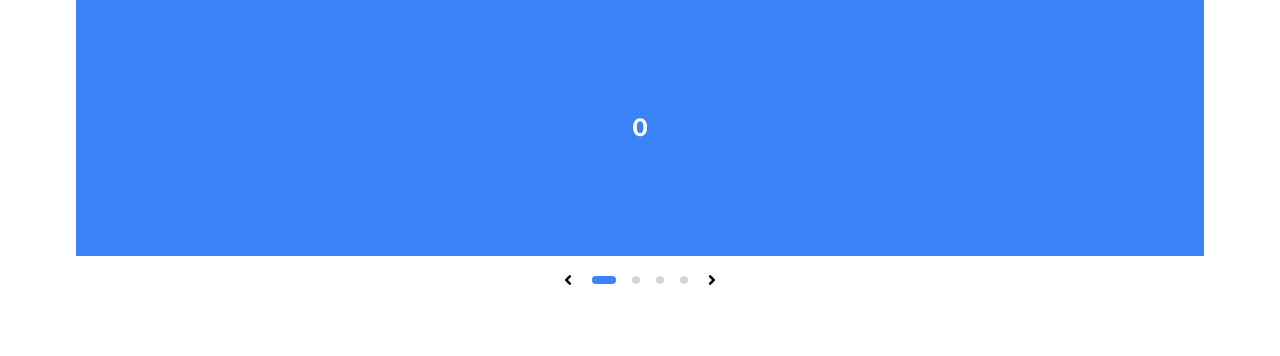
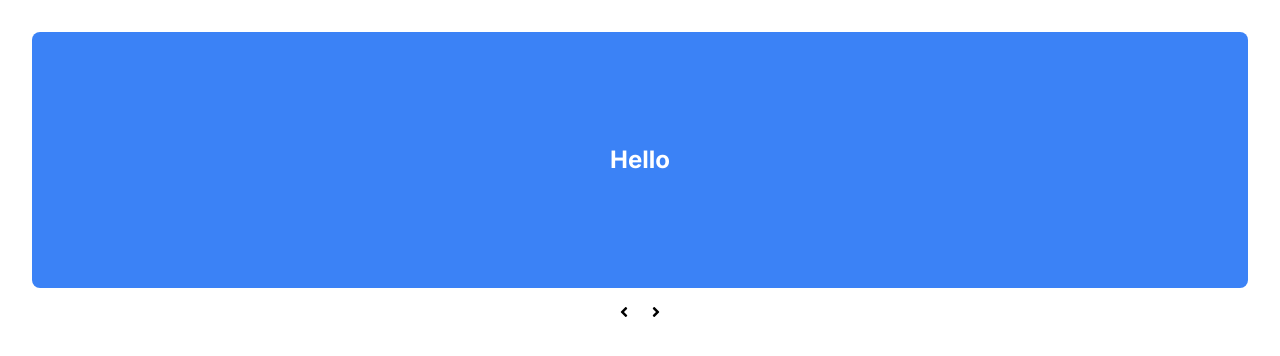
Before and after one commit to grzegorzpokorski/css-carousel, a Next.js app: page / in a window 1280 px wide. Shown: the top 356 px of the page. Built offline with nearby package versions, Linux system fonts and the light colour scheme.

Commit message:
feat: add CarouselSlide component, refactor carousel logic

```diff
--- a/package.json
+++ b/package.json
@@ -18,6 +18,7 @@
     "@types/node": "20.14.2",
     "@types/react": "18.3.3",
     "@types/react-dom": "18.3.0",
+    "clsx": "2.1.1",
     "eslint": "8.57.0",
     "next": "14.2.4",
     "react": "18.3.1",
--- a/src/app/page.tsx
+++ b/src/app/page.tsx
@@ -1,18 +1,19 @@
 "use client";
 
-import { Carousel } from "@/components/carousel/carousel";
+import { Carousel, CarouselSlide } from "@/components/carousel/carousel";
 
 export default function Home() {
+  const slideStyles =
+    "bg-blue-500 text-white h-64 rounded-lg text-2xl font-bold items-center justify-center flex";
+
   return (
-    <main className="w-full max-w-6xl mx-auto px-3">
-      <Carousel
-        slides={[
-          { id: 0, content: <>0</> },
-          { id: 1, content: <>1</> },
-          { id: 2, content: <>2</> },
-          { id: 3, content: <>3</> },
-        ]}
-      />
+    <main className="container mx-auto flex flex-col p-8">
+      <Carousel>
+        <CarouselSlide className={slideStyles}>Hello</CarouselSlide>
+        <CarouselSlide className={slideStyles}>world</CarouselSlide>
+        <CarouselSlide className={slideStyles}>I am</CarouselSlide>
+        <CarouselSlide className={slideStyles}>carousel</CarouselSlide>
+      </Carousel>
     </main>
   );
 }
--- a/src/components/carousel/carousel.tsx
+++ b/src/components/carousel/carousel.tsx
@@ -1,19 +1,19 @@
-import type { ReactNode } from "react";
+import { useId, type ReactNode } from "react";
 import { FaAngleLeft } from "react-icons/fa";
-import { twMerge } from "tailwind-merge";
 import { useCarousel } from "./useCarousel";
+import { cn } from "@/utils/cn";
 
 export const Carousel = ({
-  slides,
+  children,
+  className,
 }: {
-  slides: { content: ReactNode; id: number }[];
+  children: ReactNode;
+  className?: string;
 }) => {
   const {
     scrollToThePreviousSlide,
     scrollToTheNextSlide,
-    setSlide,
     sliderRef,
-    currentSlide,
     handleTouchStart,
     handleTouchMove,
     handleDragEnd,
@@ -22,7 +22,7 @@ export const Carousel = ({
   } = useCarousel();
 
   return (
-    <div className="w-full">
+    <div className={cn("w-full", className)}>
       <ul
         className="overflow-hidden flex flex-row gap-6 motion-safe:scroll-smooth snap-mandatory snap-x"
         ref={sliderRef}
@@ -33,22 +33,14 @@ export const Carousel = ({
         onMouseMove={handleMouseMove}
         onMouseUp={handleDragEnd}
       >
-        {slides.map((slide) => (
-          <li
-            key={slide.id}
-            className="min-w-[calc(100%)] bg-blue-500 h-64 snap-center flex flex-col items-center justify-center text-white font-bold text-2xl"
-            data-role="slide"
-          >
-            {slide.content}
-          </li>
-        ))}
+        {children}
       </ul>
       <div className="flex flex-row justify-center items-center py-2">
         <button onClick={scrollToThePreviousSlide} className="p-2">
           <FaAngleLeft />
           <span className="sr-only">poprzedni slajd</span>
         </button>
-        <ul className="list-none flex flex-row flex-wrap items-center justify-center">
+        {/* <ul className="list-none flex flex-row flex-wrap items-center justify-center">
           {slides.map((_, i) => (
             <li key={i} className="flex flex-col items-center">
               <button className="p-2" onClick={() => setSlide(i)}>
@@ -62,7 +54,7 @@ export const Carousel = ({
               </button>
             </li>
           ))}
-        </ul>
+        </ul> */}
         <button onClick={scrollToTheNextSlide} className="p-2">
           <FaAngleLeft className="rotate-180" />
           <span className="sr-only">następny slajd</span>
@@ -71,3 +63,22 @@ export const Carousel = ({
     </div>
   );
 };
+
+export const CarouselSlide = ({
+  children,
+  className,
+}: {
+  children: ReactNode;
+  className?: string;
+}) => {
+  const slideId = useId();
+  return (
+    <li
+      key={slideId}
+      className={cn("min-w-full snap-center", className)}
+      data-role="slide"
+    >
+      {children}
+    </li>
+  );
+};
--- a/src/components/carousel/useCarousel.tsx
+++ b/src/components/carousel/useCarousel.tsx
@@ -4,7 +4,7 @@ import { useCallback, useEffect, useRef, useState } from "react";
 export const useCarousel = () => {
   const sliderRef = useRef<HTMLUListElement>(null);
   const [slides, setSlides] = useState<NodeListOf<HTMLLIElement>>();
-  const [currentSlide, setCurrentSlide] = useState(0);
+  const [currentSlideIndex, setCurrentSlideIndex] = useState(0);
 
   useEffect(() => {
     if (sliderRef.current) {
@@ -14,31 +14,31 @@ export const useCarousel = () => {
 
   useEffect(() => {
     if (sliderRef.current && slides) {
-      sliderRef.current.scrollTo(slides[currentSlide].offsetLeft, 0);
+      sliderRef.current.scrollTo(slides[currentSlideIndex].offsetLeft, 0);
     }
-  }, [currentSlide, slides]);
+  }, [currentSlideIndex, slides]);
 
   const scrollToThePreviousSlide = useCallback(() => {
     if (slides) {
-      setCurrentSlide((prev) =>
-        prev === null
-          ? slides.length - 1
-          : prev === 0
-            ? slides.length - 1
-            : prev - 1,
-      );
+      setCurrentSlideIndex((prev) => (!prev ? slides.length - 1 : prev - 1));
     }
   }, [slides]);
 
   const scrollToTheNextSlide = useCallback(() => {
     if (slides) {
-      setCurrentSlide((prev) =>
-        prev === null ? 1 : prev === slides.length - 1 ? 0 : prev + 1,
-      );
+      setCurrentSlideIndex((prev) => {
+        if (!prev) {
+          return 1;
+        }
+        if (prev === slides.length - 1) {
+          return 0;
+        }
+        return prev + 1;
+      });
     }
   }, [slides]);
 
-  const setSlide = (i: number) => setCurrentSlide(i);
+  const setSlide = (i: number) => setCurrentSlideIndex(i);
 
   const dragStart = useRef<{ x: number; y: number } | null>(null);
   const dragEnd = useRef<{ x: number; y: number } | null>(null);
@@ -93,7 +93,7 @@ export const useCarousel = () => {
     scrollToTheNextSlide,
     setSlide,
     sliderRef,
-    currentSlide,
+    currentSlideIndex,
     handleTouchStart,
     handleTouchMove,
     handleDragEnd,
--- /dev/null
+++ b/src/utils/cn.ts
@@ -0,0 +1,7 @@
+import type { ClassValue } from "clsx";
+import clsx from "clsx";
+import { twMerge } from "tailwind-merge";
+
+export function cn(...inputs: ClassValue[]) {
+  return twMerge(clsx(inputs));
+}
```
Also changed, not shown: 1 other file (tests, documents, lock files or other folders).
